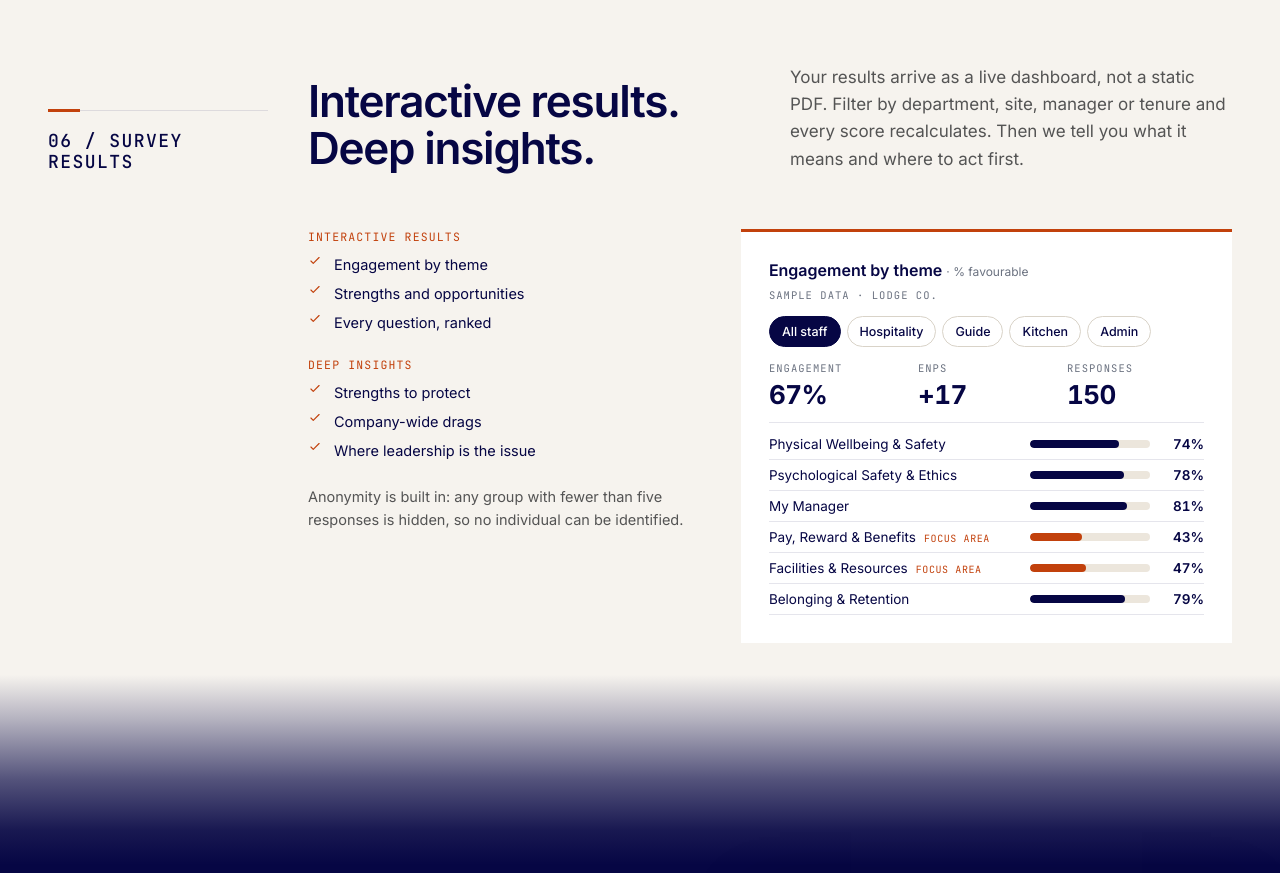
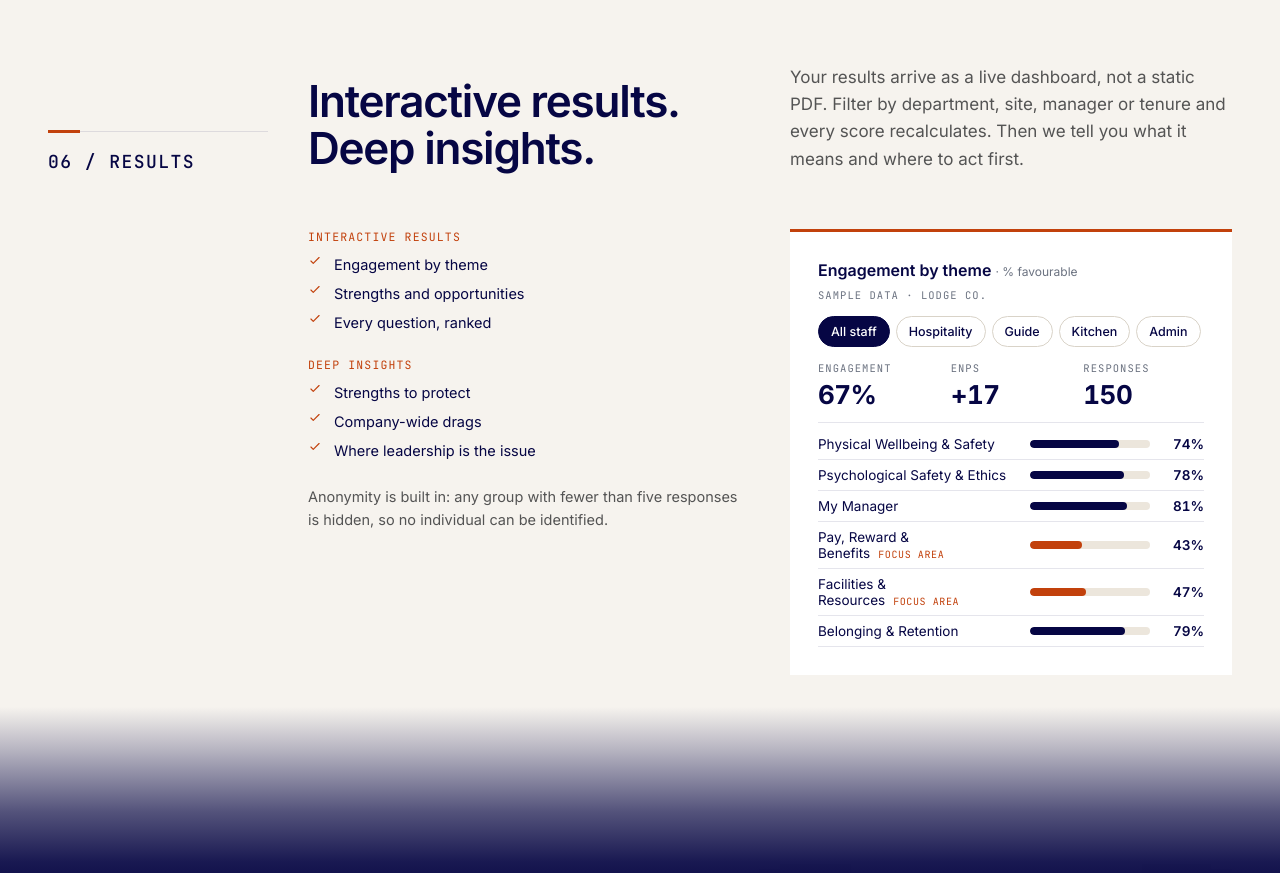
Before and after one commit to biancasmit683-netizen/HRinsightscov2, a React (Vite) app: page / in a window 1280 px wide. Shown: the part 4200-5073 px from the top of the page. Built offline with nearby package versions, Linux system fonts and the light colour scheme.

Commit message:
Survey results: align columns with the heading row and keep the label on one line
Co-Authored-By: Claude Opus 5.5 <noreply@anthropic.com>
Claude-Session: https://claude.ai/code/session_01Vf91w2bEHPv3FxK19iqoVh

```diff
--- a/src/page-engagement.jsx
+++ b/src/page-engagement.jsx
@@ -416,9 +416,9 @@ function SurveyResults() {
   );
   return (
     <section id="results" style={{ background:'var(--paper)', padding: isMobile ? '56px 20px 24px' : '96px 48px 32px', borderTop:'1px solid var(--rule)' }}>
-      <SectionHead index="06 / SURVEY RESULTS" title="Interactive results. Deep insights."
+      <SectionHead index="06 / RESULTS" title="Interactive results. Deep insights."
         lede="Your results arrive as a live dashboard, not a static PDF. Filter by department, site, manager or tenure and every score recalculates. Then we tell you what it means and where to act first."/>
-      <div style={{ display:'grid', gridTemplateColumns: isMobile ? '1fr' : '220px minmax(0,1fr) minmax(0,1.25fr)', gap: isMobile ? 32 : 40, alignItems:'start' }}>
+      <div style={{ display:'grid', gridTemplateColumns: isMobile ? '1fr' : '220px minmax(0,1fr) minmax(0,1fr)', gap: isMobile ? 32 : 40, alignItems:'start' }}>
         {!isMobile && <div/>}
         <div style={{ display:'flex', flexDirection:'column', gap: 24 }}>
           {list('INTERACTIVE RESULTS', results)}
```
